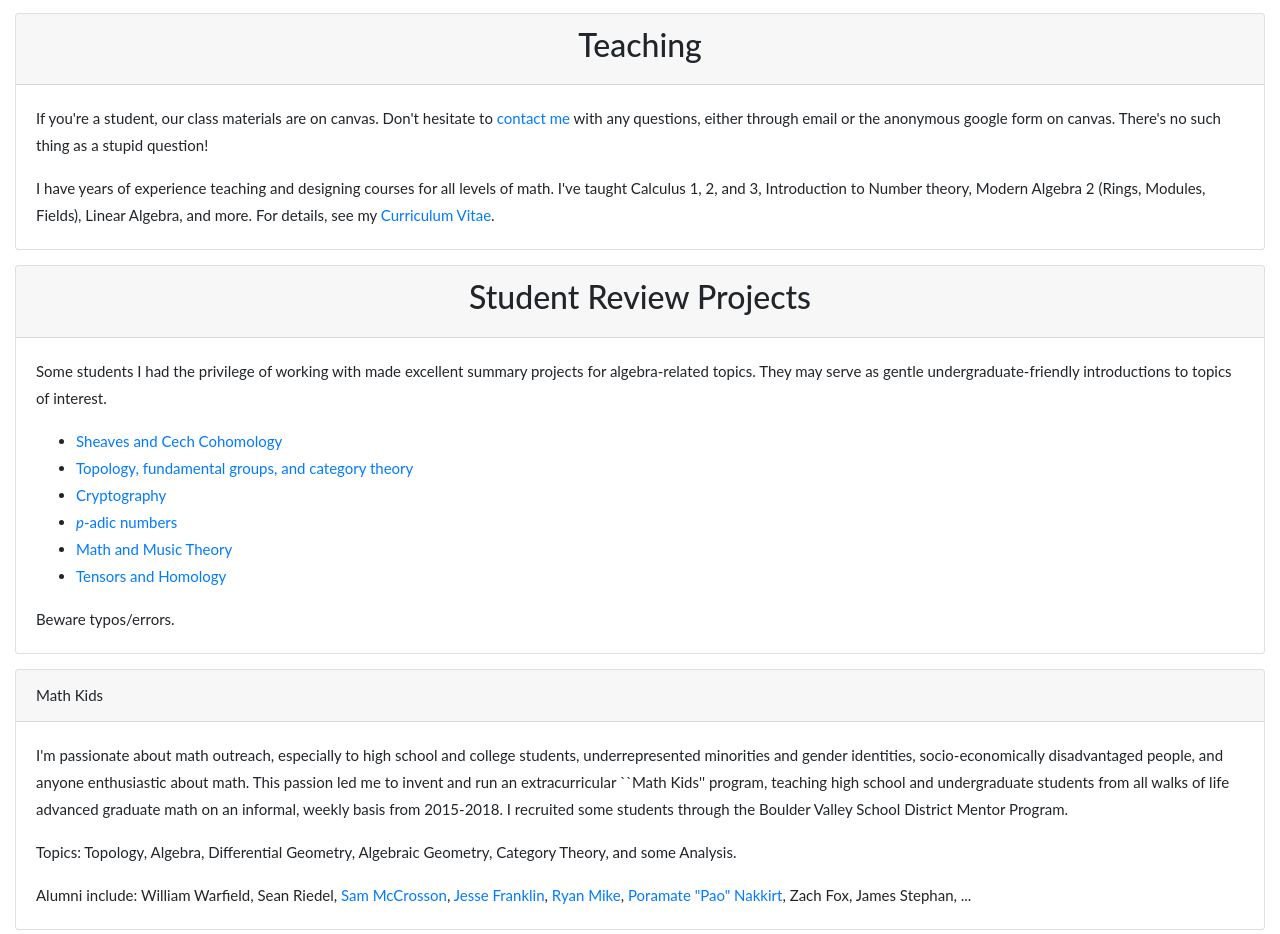
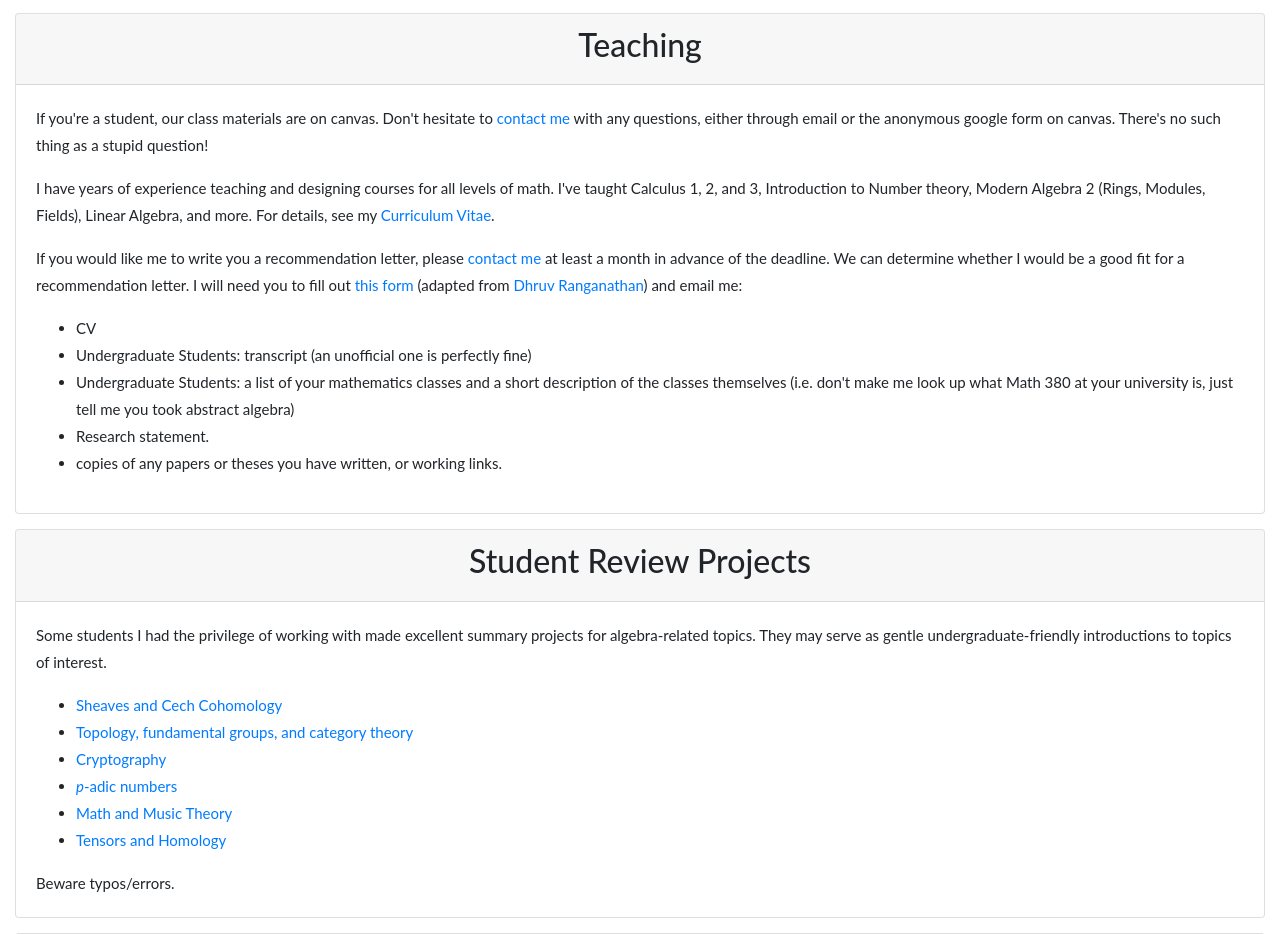
Before and after one commit to nanotech22/logetale, a Flask app: page / in a window 1280 px wide. Shown: the part 1961-2895 px from the top of the page. Run offline with Flask 2, Linux system fonts and the light colour scheme; some libraries are stand-ins or nearby versions.

Commit message:
added Dhruv's rec letter checklist

```diff
--- a/templates/pages/index.html
+++ b/templates/pages/index.html
@@ -111,6 +111,18 @@
                 I have years of experience teaching and designing courses for all levels of math. I've taught Calculus 1, 2, and 3, Introduction to Number theory,
                 Modern Algebra 2 (Rings, Modules, Fields), Linear Algebra, and more. For details, see my <a href="{{ url_for('static', filename='pdf/curriculum_vitae.pdf') }}">Curriculum Vitae</a>.
             </p>
+            <p class="card-text">
+                If you would like me to write you a recommendation letter, please <a href="{{ url_for('contact') }}">contact me</a> at least a month in advance of the deadline. We can determine whether I would be a good fit for a recommendation letter.
+                I will need you to fill out <a href="https://forms.gle/ojAAwSEpmRiNF8r37">this form</a> (adapted from <a href="https://www.dhruvrnathan.net/Letters-of-Recommendation">Dhruv Ranganathan</a>) and email me:
+                <ul>
+                    <li>CV</li>
+                    <li>Undergraduate Students: transcript (an unofficial one is perfectly fine)</li>
+                    <li>Undergraduate Students: a list of your mathematics classes and a short description of the classes themselves (i.e. don't make me look up what Math 380 at your university is, just tell me you took abstract algebra)</li>
+                    <li>Research statement.</li>
+                    <li>copies of any papers or theses you have written, or working links.</li>
+                </ul>
+
+            </p>
         </div>
     </div>
 
```
